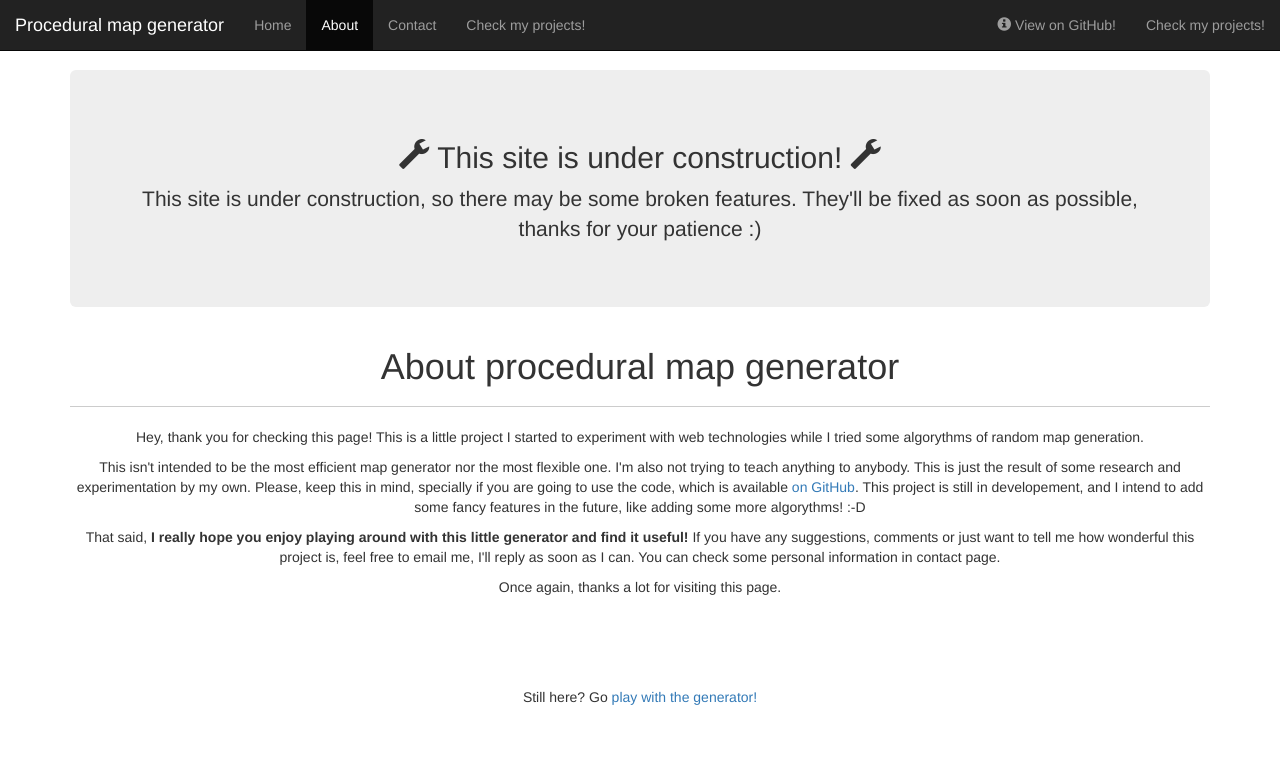
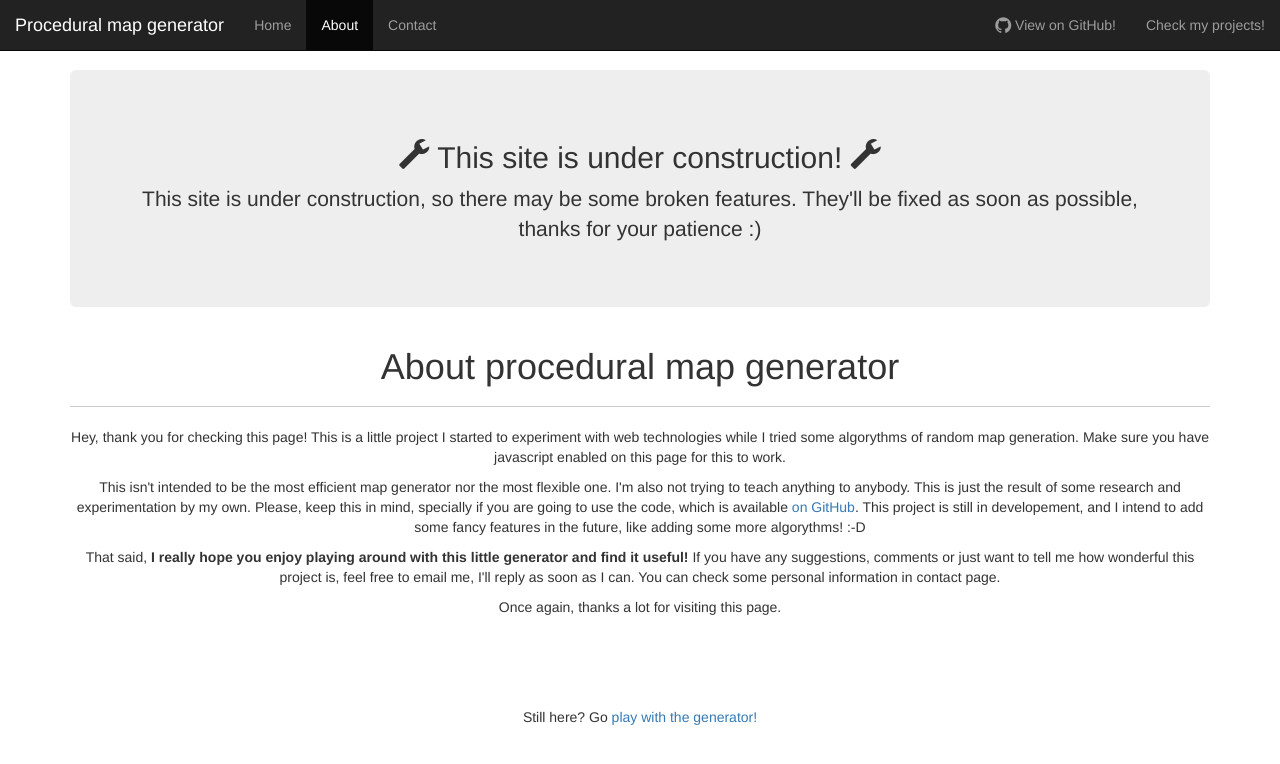
Before and after one commit to Adriem/random-map-generator, a plain HTML site: page src/about.html in a window 1280 px wide. Drawn offline with nearby package versions, Linux system fonts and the light colour scheme.

Commit message:
Added font-awesome icons

```diff
--- a/src/about.html
+++ b/src/about.html
@@ -7,6 +7,7 @@
 	<meta charset="UTF-8">
 	<meta name="viewport" content="width=device-width, initial-scale=1">
 	<link rel="stylesheet" href="http://maxcdn.bootstrapcdn.com/bootstrap/3.3.4/css/bootstrap.min.css">
+	<link rel="stylesheet" href="http://maxcdn.bootstrapcdn.com/font-awesome/4.3.0/css/font-awesome.min.css">
 	<link rel="stylesheet" href="style.css">
 	<script src="https://ajax.googleapis.com/ajax/libs/jquery/1.11.1/jquery.min.js"></script>
 	<script src="http://maxcdn.bootstrapcdn.com/bootstrap/3.3.4/js/bootstrap.min.js"></script>
@@ -35,10 +36,9 @@
 	        <li><a href="index.html">Home</a></li>
 	        <li class="active"><a href="about.html">About</a></li>
 	        <li><a href="#">Contact</a></li>
-	        <li><a href="#">Check my projects!</a></li>
 	      </ul>
 	      <ul class="nav navbar-nav navbar-right">
-	        <li><a href="#"><span class="glyphicon glyphicon-info-sign"></span> View on GitHub!</a></li>
+	        <li><a href="http://www.github.com/adriem/random-map-generator"><span class="fa fa-github fa-lg"></span> View on GitHub!</a></li>
 	        <li><a href="#">Check my projects!</a></li>
 	      </ul>
 	    </div>
@@ -63,7 +63,7 @@
 
 		<!-- BODY -->
 		<div class="text-center">
-			<p>Hey, thank you for checking this page! This is a little project I started to experiment with web technologies while I tried some algorythms of random map generation. </p>
+			<p>Hey, thank you for checking this page! This is a little project I started to experiment with web technologies while I tried some algorythms of random map generation. Make sure you have javascript enabled on this page for this to work.</p>
 			<p class="text-center">This isn't intended to be the most efficient map generator nor the most flexible one. I'm also not trying to teach anything to anybody. This is just the result of some research and experimentation by my own. Please, keep this in mind, specially if you are going to use the code, which is available <a href="http://www.github.com/adriem/random-map-generator">on GitHub</a>. This project is still in developement, and I intend to add some fancy features in the future, like adding some more algorythms! :-D</p>
 			<p class="text-center">That said, <strong>I really hope you enjoy playing around with this little generator and find it useful! </strong> If you have any suggestions, comments or just want to tell me how wonderful this project is, feel free to email me, I'll reply as soon as I can. You can check some personal information in contact page.</p>
 			<p>Once again, thanks a lot for visiting this page.</p>
```
Also changed, not shown: src/index.html (+1 -1 lines), img/github-icon.png (added).
